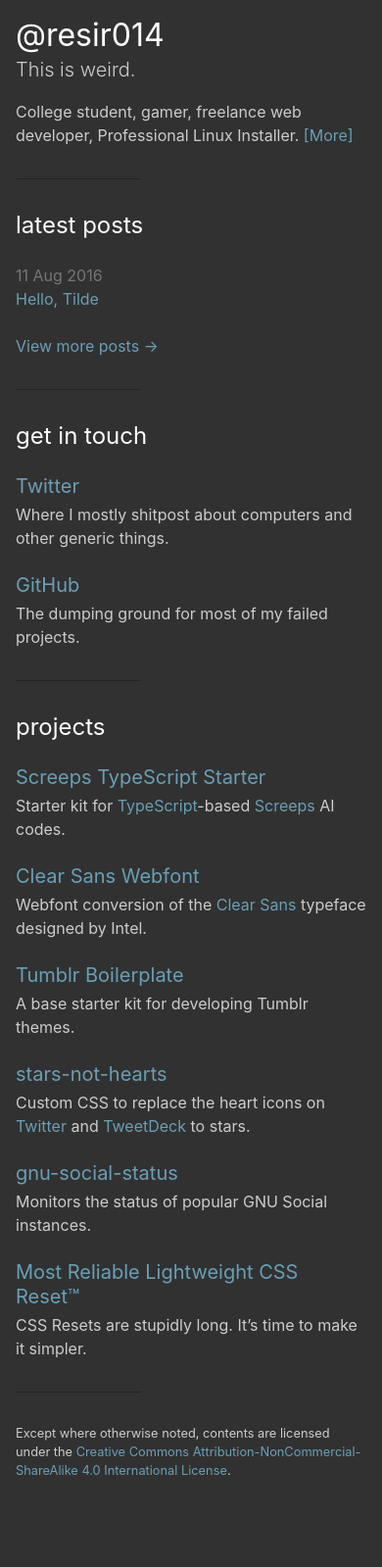
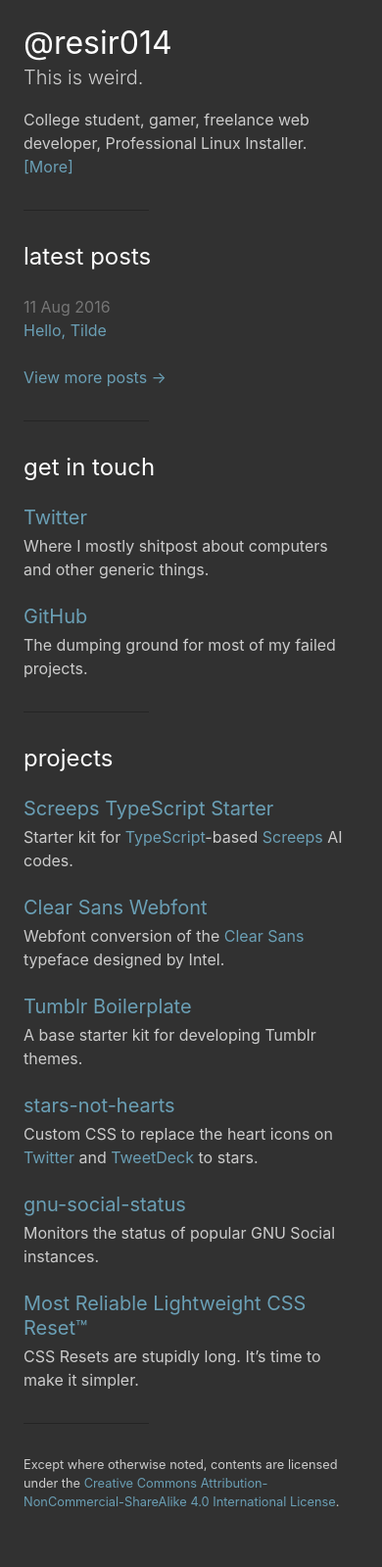
Before and after one commit to resir014/resir014-tilde, a Jekyll site: the page built from index.md, in a window 390 px wide. Shown: the whole page at 98% size. Built offline with Jekyll 4.4.1, drawn with Linux system fonts in a browser that asks for light colours; before the commit the page ends 1559 px from its top, so only the background shows below that.

Commit message:
added more grid gutter for mobile screens

```diff
--- a/_sass/_variables.scss
+++ b/_sass/_variables.scss
@@ -31,7 +31,7 @@
 $large-breakpoint: 38em;
 $large-font-size: 18px;
 
-$grid-gutter: 1rem;
+$grid-gutter: 1.5rem;
 $grid-gutter-lg: 3rem;
 
 $code-font-family: Menlo, Monaco, "Consolas", "Courier New", monospace;
```
